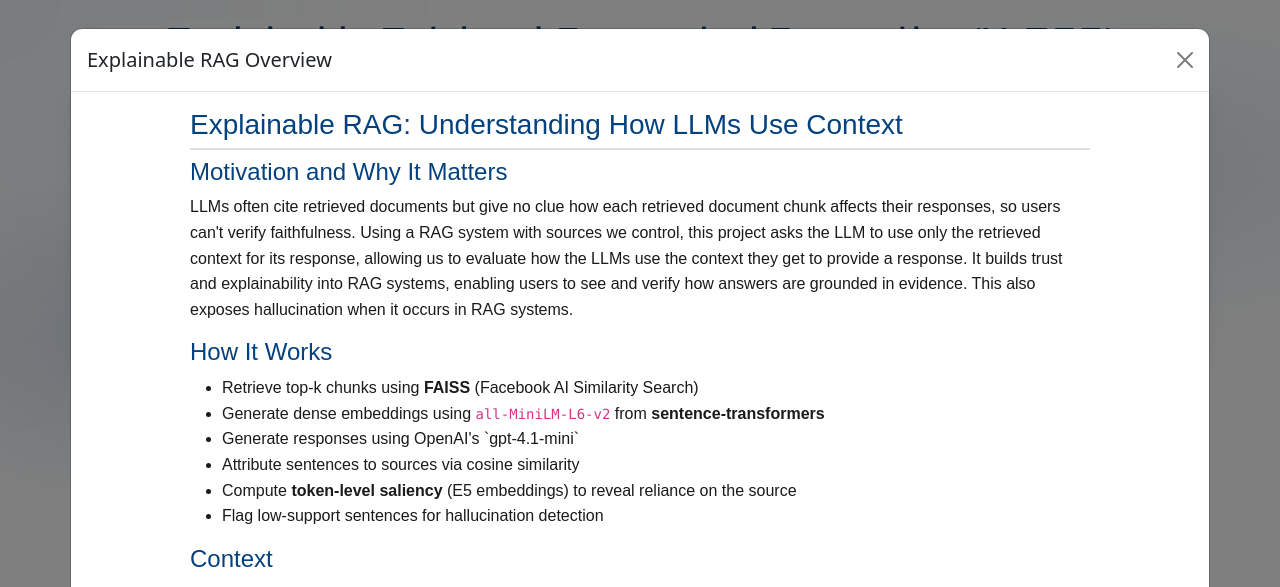
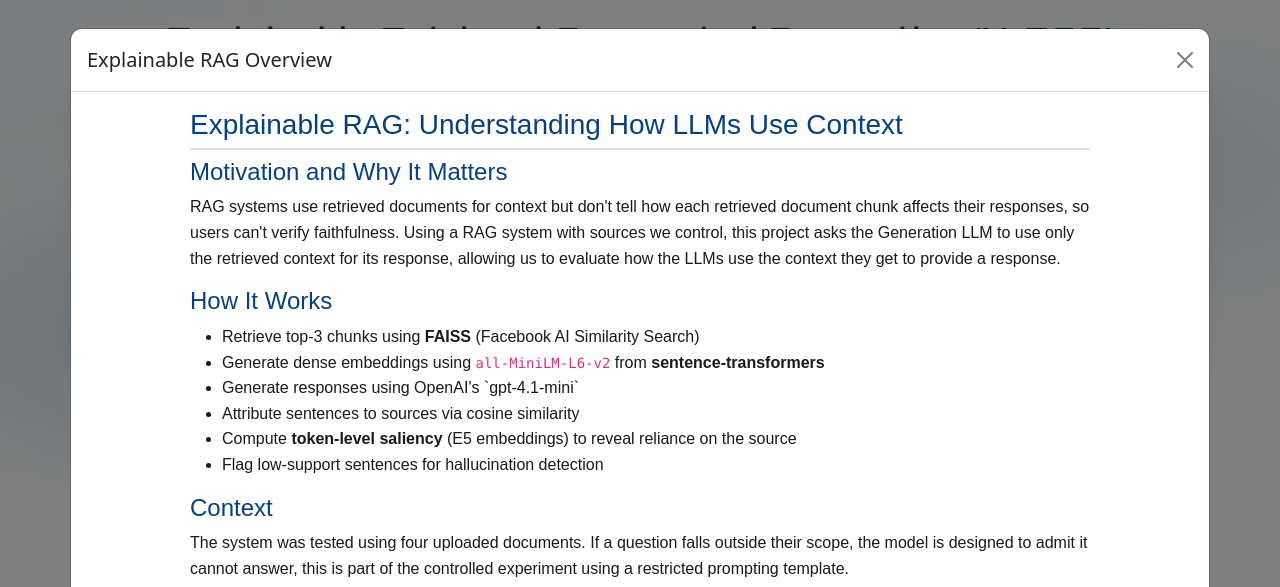
Before and after one commit to siliconshells/Explainable-RAG, a Flask app: page / in a window 1280 px wide, after a click on "The X-RAG Project Overview". Shown: the top 587 px of the page. Run offline with Flask 3, Linux system fonts and the light colour scheme.

Commit message:
updated the readme

```diff
--- a/app/templates/index.html
+++ b/app/templates/index.html
@@ -323,14 +323,12 @@
 
             <h4 style="color: #04417e;">Motivation and Why It Matters</h4>
             <p>
-                LLMs often cite retrieved documents but give no clue how each retrieved document chunk affects their responses, so users can't verify faithfulness. Using a RAG system with sources we control, this project asks the LLM to use only the retrieved context for its response, allowing us to evaluate how the LLMs use the context they get to provide a response.
-
-                It builds trust and explainability into RAG systems, enabling users to see and verify how answers are grounded in evidence. This also exposes hallucination when it occurs in RAG systems.
+                RAG systems use retrieved documents for context but don't tell how each retrieved document chunk affects their responses, so users can't verify faithfulness. Using a RAG system with sources we control, this project asks the Generation LLM to use only the retrieved context for its response, allowing us to evaluate how the LLMs use the context they get to provide a response.
             </p>
 
             <h4 style="color: #04417e;">How It Works</h4>
             <ul>
-                <li>Retrieve top-k chunks using <strong>FAISS</strong> (Facebook AI Similarity Search)</li>
+                <li>Retrieve top-3 chunks using <strong>FAISS</strong> (Facebook AI Similarity Search)</li>
                 <li>Generate dense embeddings using <code>all-MiniLM-L6-v2</code> from <strong>sentence-transformers</strong></li>
                 <li>Generate responses using OpenAI's `gpt-4.1-mini`</li>
                 <li>Attribute sentences to sources via cosine similarity</li>
```
Also changed, not shown: ReadMe.md.
